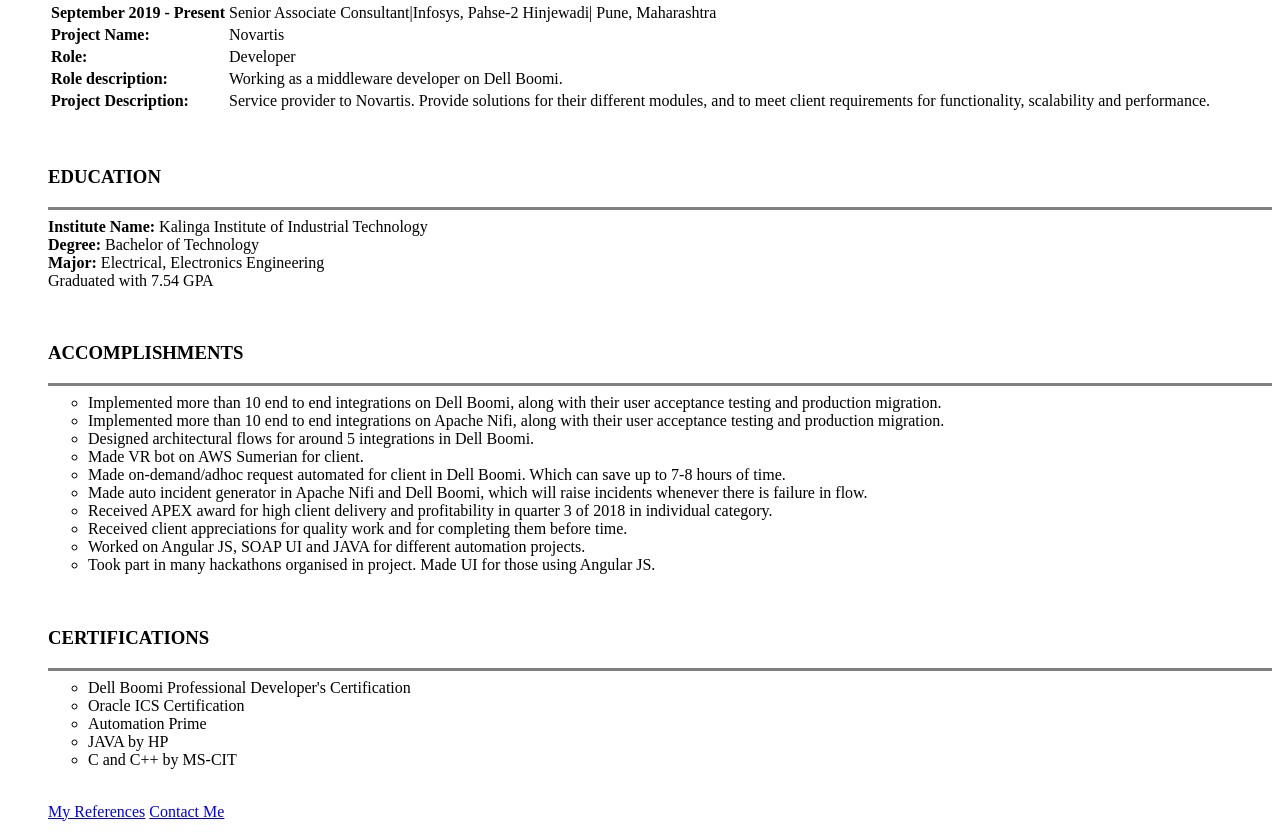
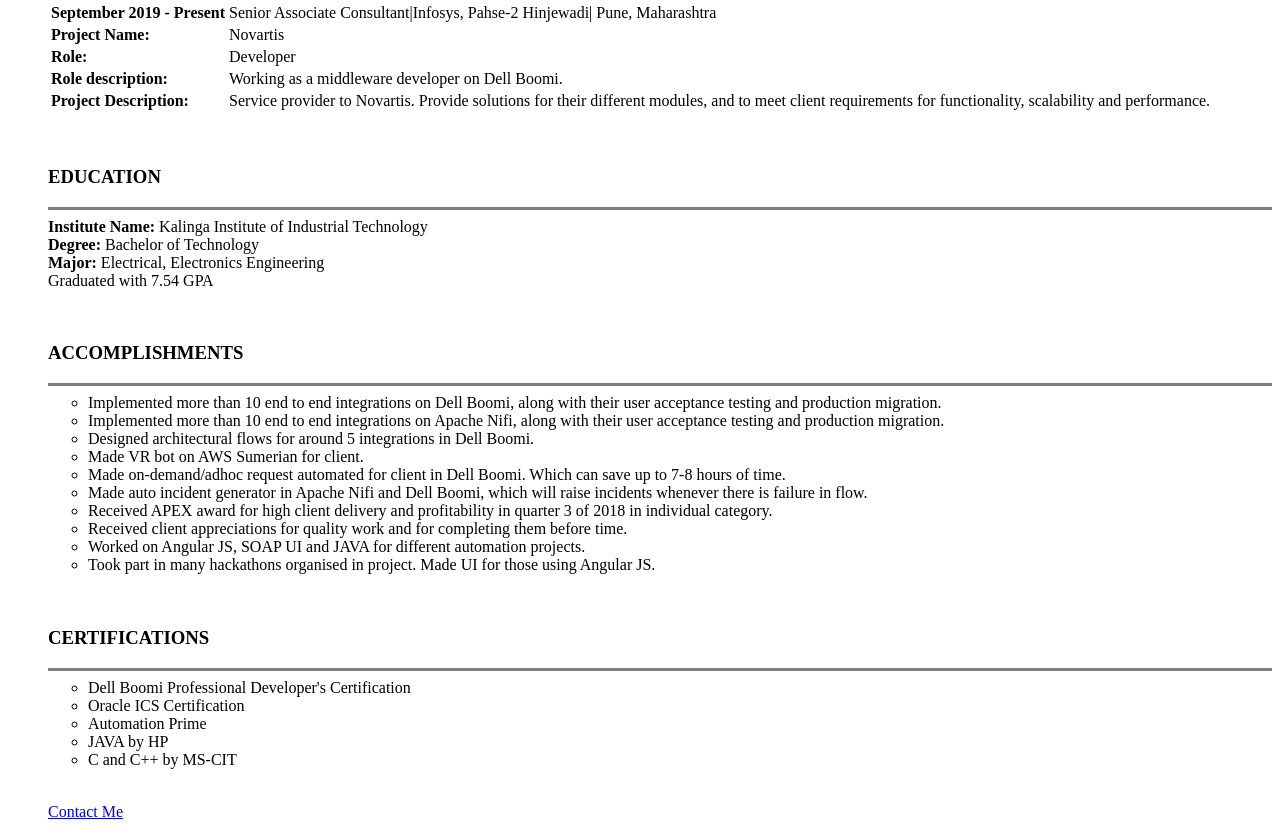
Before and after one commit to Mayan0808/cv, a plain HTML site: page index.html in a window 1280 px wide. Shown: the part 1069-1906 px from the top of the page. Drawn offline with Linux system fonts and the light colour scheme.

Commit message:
Add files via upload

```diff
--- a/index.html
+++ b/index.html
@@ -155,7 +155,6 @@
       <li>C and C++ by MS-CIT</li>
     </ul>
     </p><br>
-    <a href="References.html">My References</a>
     <a href="Contact.html">Contact Me</a>
 </body>
 
```
